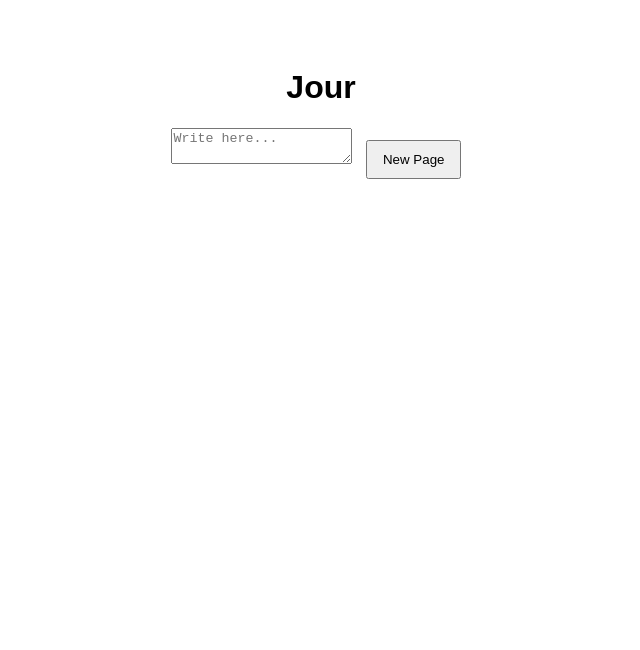
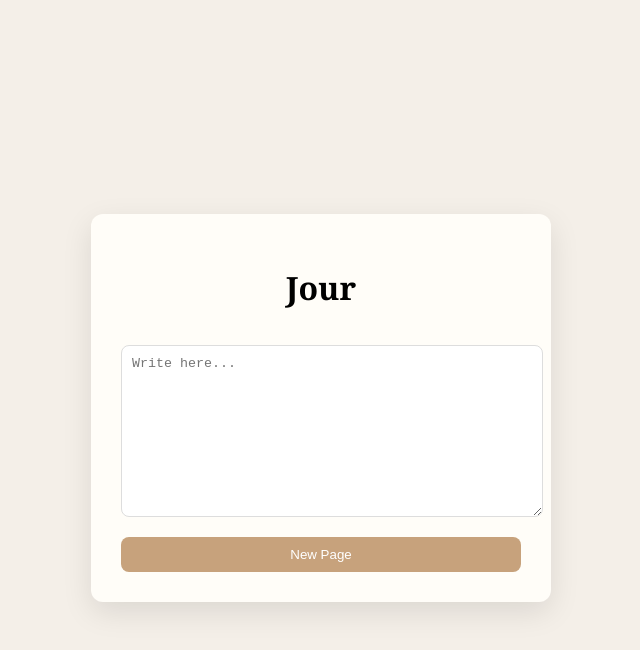
Before and after one commit to hwaraha/Jour, a plain HTML site: page index.html in a window 1280 px wide. Shown: the whole page, without its empty margins (319-959 px from the left). Drawn offline with Linux system fonts and the light colour scheme.

Commit message:
Update style.css

```diff
--- a/style.css
+++ b/style.css
@@ -1,11 +1,50 @@
 body {
-  font-family: Arial, sans-serif;
+  background: #f4efe8;
+  font-family: 'Georgia', serif;
+  display: flex;
+  justify-content: center;
+  align-items: center;
+  height: 100vh;
+}
+
+.journal {
+  background: #fffdf8;
+  padding: 30px;
+  width: 400px;
+  border-radius: 12px;
+  box-shadow: 0 10px 30px rgba(0,0,0,0.1);
+}
+
+h1 {
   text-align: center;
-  padding: 40px;
+}
+
+.question {
+  font-size: 18px;
+  margin-top: 20px;
+}
+
+.prompt {
+  font-style: italic;
+  color: #777;
+}
+
+textarea {
+  width: 100%;
+  height: 150px;
+  margin-top: 15px;
+  border-radius: 8px;
+  padding: 10px;
+  border: 1px solid #ddd;
 }
 
 button {
-  margin: 10px;
-  padding: 10px 15px;
+  margin-top: 15px;
+  width: 100%;
+  padding: 10px;
+  border: none;
+  background: #c7a27c;
+  color: white;
+  border-radius: 8px;
   cursor: pointer;
 }
```
